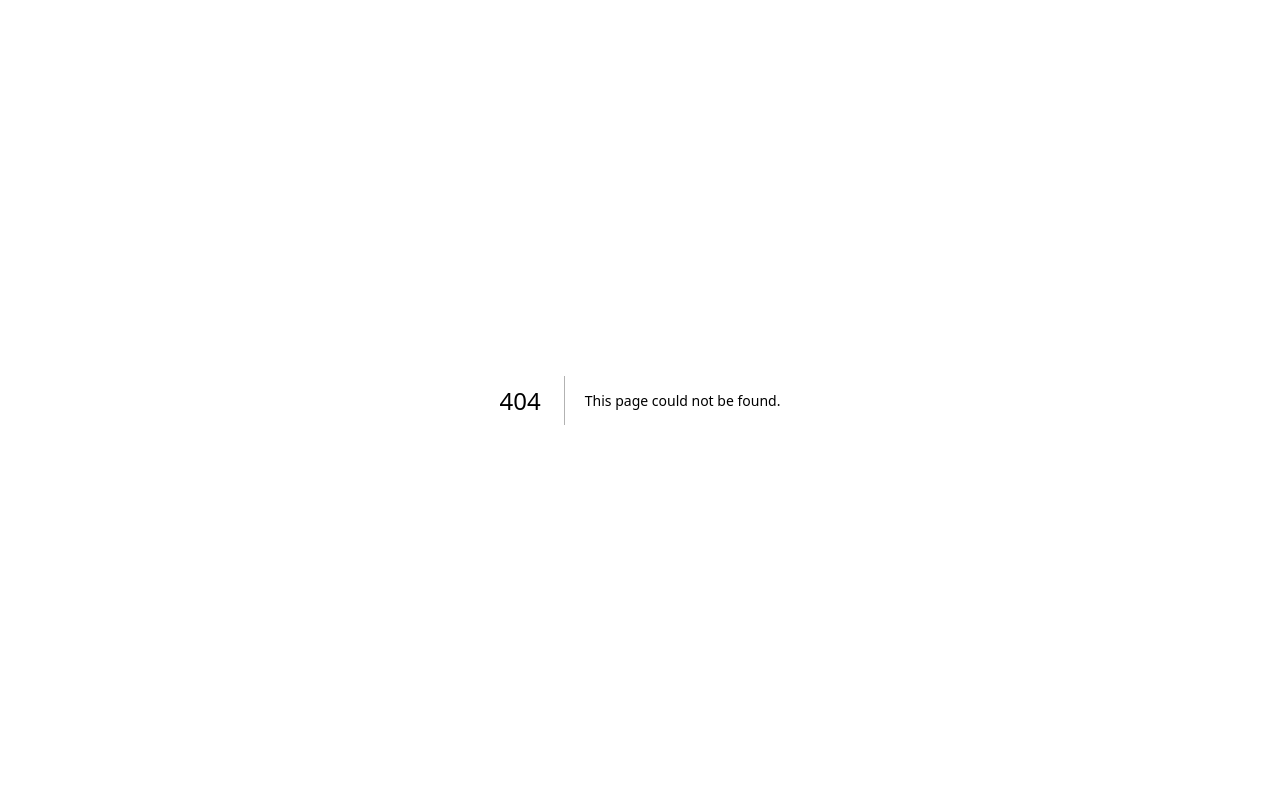
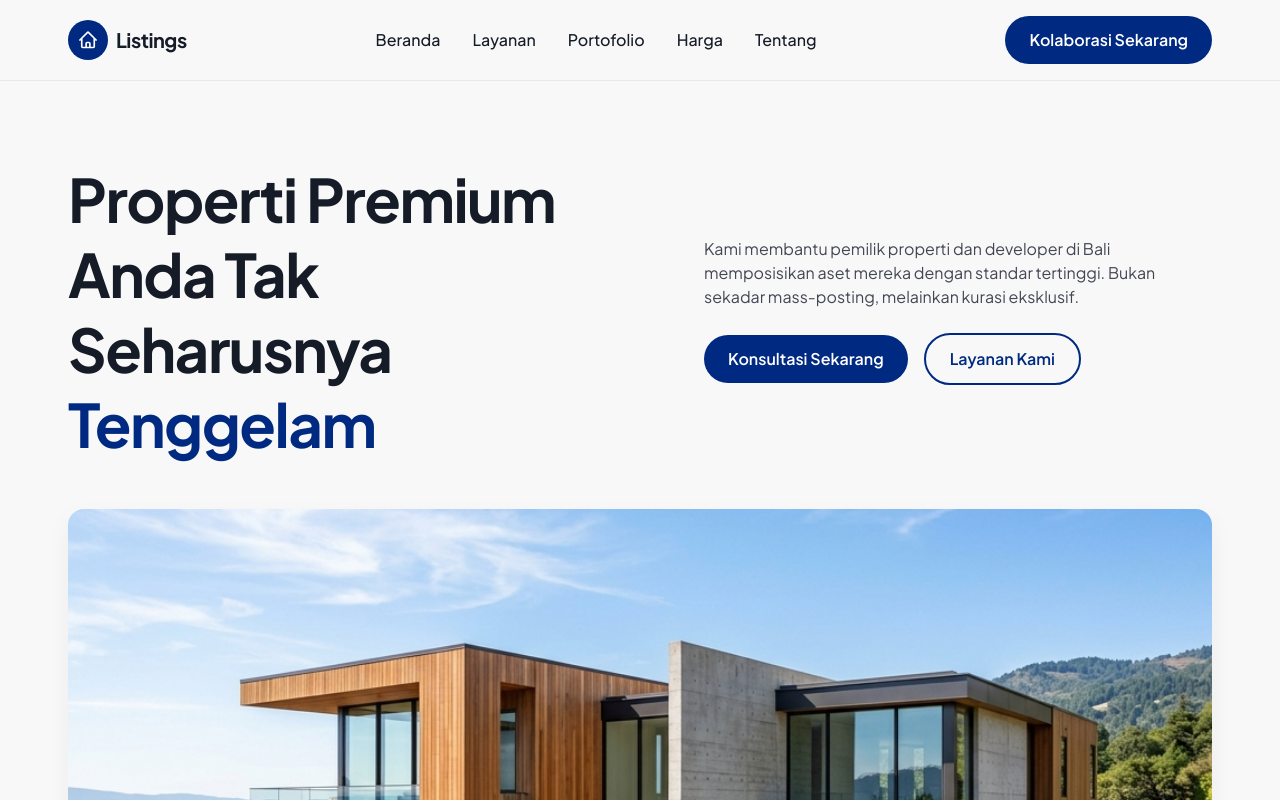
Before and after one commit to AIDILYOWIE/agency_property_website, a Next.js app: page /layanan in a window 1280 px wide. Before the commit this address had no page. Shown: the top 800 px of the page. Built offline with nearby package versions, Linux system fonts and the light colour scheme.

Commit message:
:lipstick: Add service page

```diff
--- /dev/null
+++ b/app/layanan/page.tsx
@@ -0,0 +1,36 @@
+import React from "react";
+import { Metadata } from "next";
+import { Navbar } from "@/components/layout/Navbar";
+import { Hero } from "@/components/sections/Hero";
+
+export const metadata: Metadata = {
+  title: "Layanan Kami | Agency Property",
+  description: "Layanan pemasaran properti eksklusif dan premium untuk Anda.",
+};
+
+export default function LayananPage() {
+  return (
+    <div className="flex flex-col min-h-screen">
+      <Navbar />
+      <div className="flex flex-col px-[68px]">
+        <Hero
+          headline={
+            <>
+              Properti Premium Anda Tak Seharusnya <span className="text-primary">Tenggelam</span>
+            </>
+          }
+          description="Kami membantu pemilik properti dan developer di Bali memposisikan aset mereka dengan standar tertinggi. Bukan sekadar mass-posting, melainkan kurasi eksklusif."
+          primaryButtonText="Konsultasi Sekarang"
+          secondaryButtonText="Layanan Kami"
+        // We can reuse the same image or leave it blank to show without image, but we'll reuse the default for now
+        />
+
+        {/* Problem & Agitation */}
+
+
+
+      </div>
+
+    </div>
+  );
+}
--- a/components/layout/Navbar.tsx
+++ b/components/layout/Navbar.tsx
@@ -38,25 +38,25 @@ export function Navbar() {
             Beranda
           </Link>
           <Link
-            href="/properties"
+            href="/layanan"
             className="text-on-background font-medium hover:text-primary transition-colors"
           >
             Layanan
           </Link>
           <Link
-            href="/agents"
+            href="/#portfolio"
             className="text-on-background font-medium hover:text-primary transition-colors"
           >
             Portofolio
           </Link>
           <Link
-            href="/blog"
+            href="/#harga"
             className="text-on-background font-medium hover:text-primary transition-colors"
           >
             Harga
           </Link>
           <Link
-            href="/blog"
+            href="/#tentang"
             className="text-on-background font-medium hover:text-primary transition-colors"
           >
             Tentang
```
